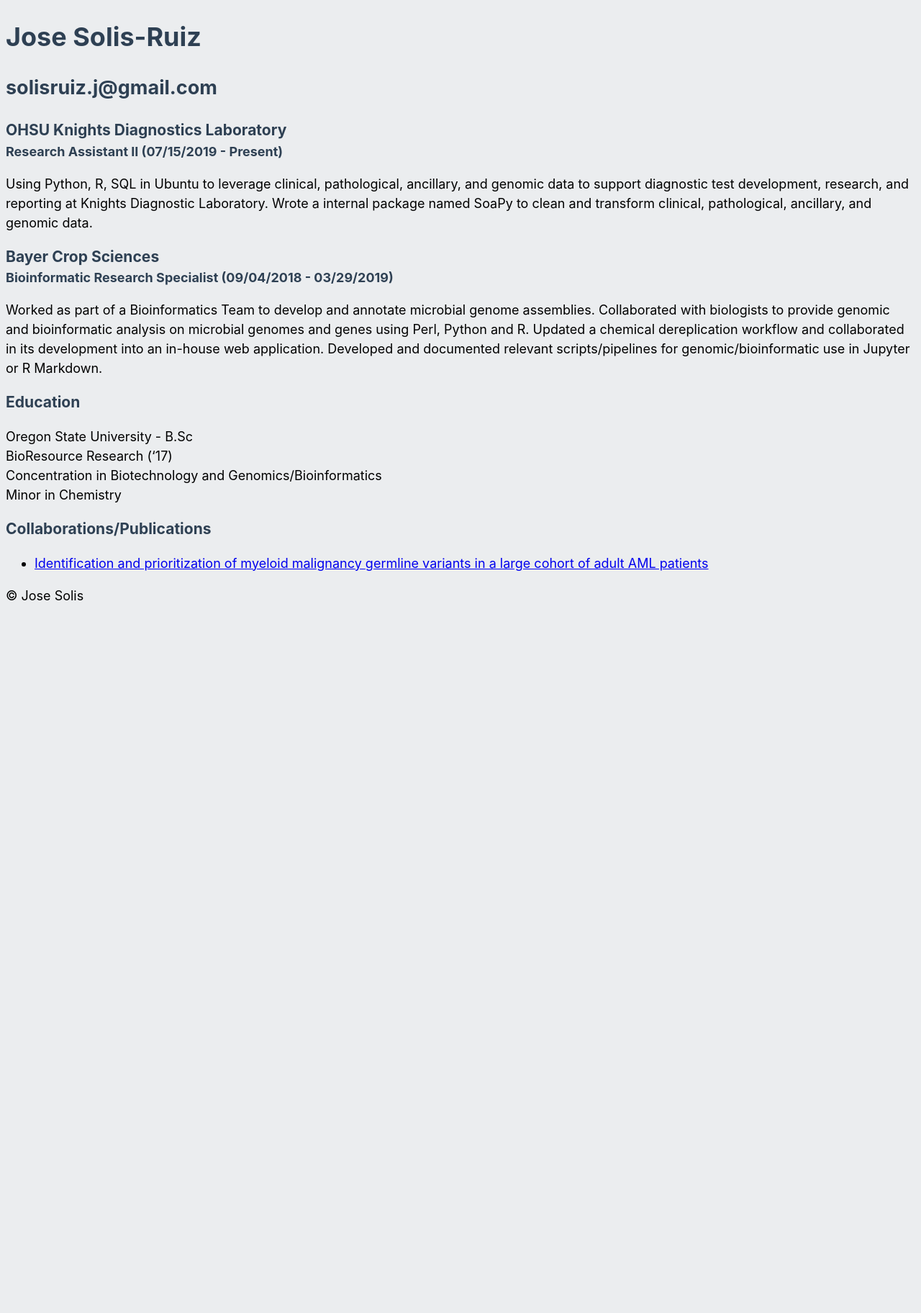
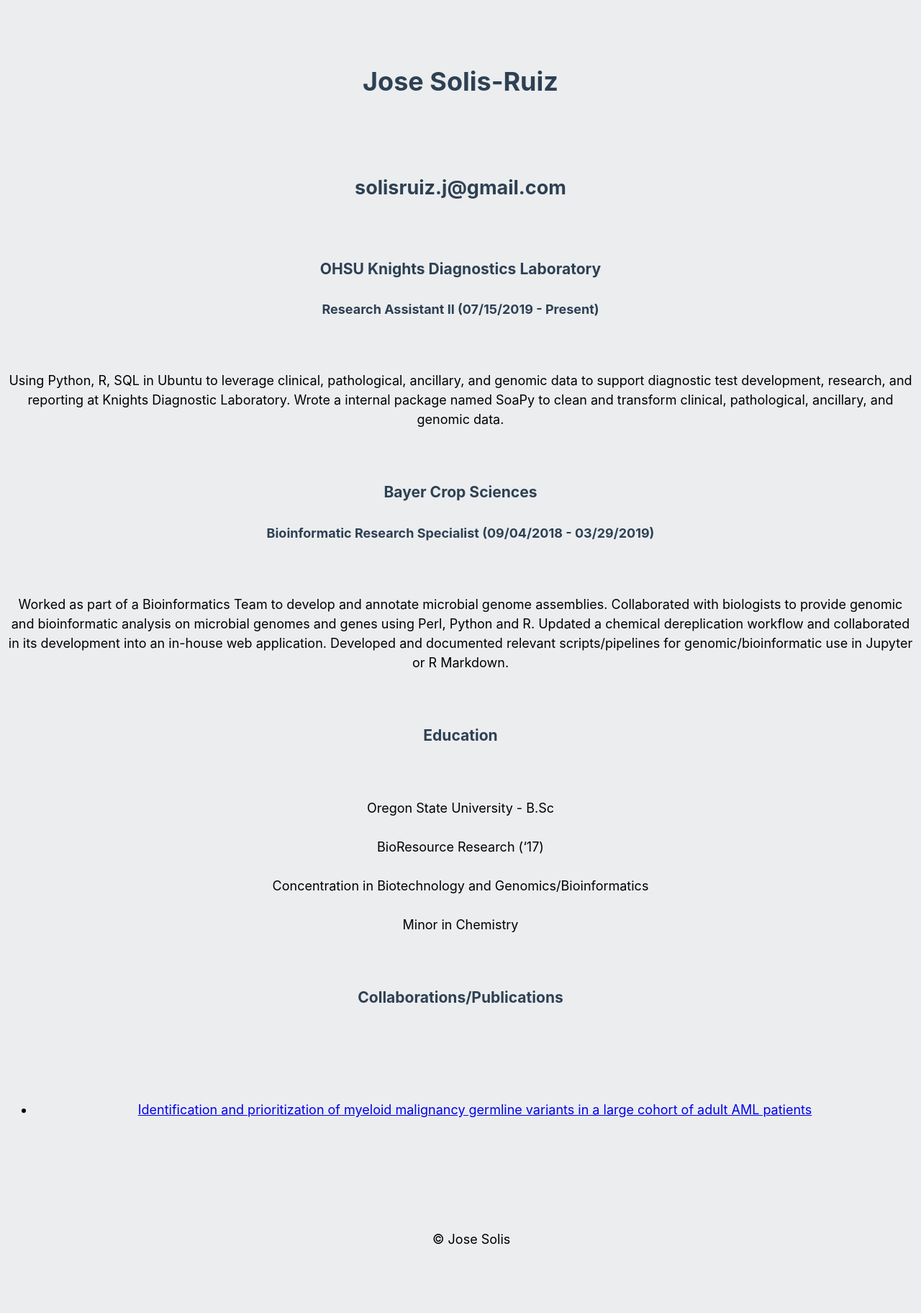
Before and after one commit to solisruj/solisruj.github.io, a Jekyll site: the page built from docs/index.md, in a window 1280 px wide. Shown: the whole page at 72% size. Built offline with Jekyll 4.4.1, drawn with Linux system fonts in a browser that asks for light colours; our own code applies the rules of GitHub Pages for plain Markdown files; before the commit the page ends 900 px from its top, so only the background shows below that.

Commit message:
Added text align center and trying to wrap text.

```diff
--- a/docs/_sass/_theme_main.scss
+++ b/docs/_sass/_theme_main.scss
@@ -3,6 +3,8 @@
   font-size: 18px;
   line-height: 1.5;
   background-color: #EBEDEF;
+  text-align: center;
+  white-space : pre-wrap !important;
 
   h1,
   h2,
```
